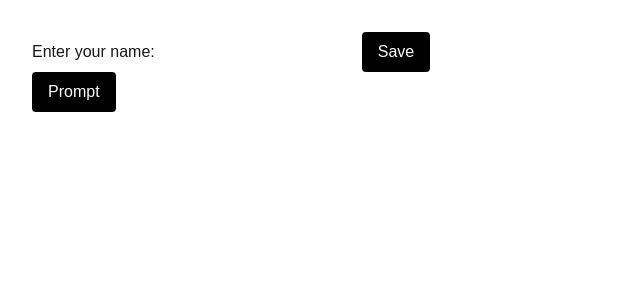
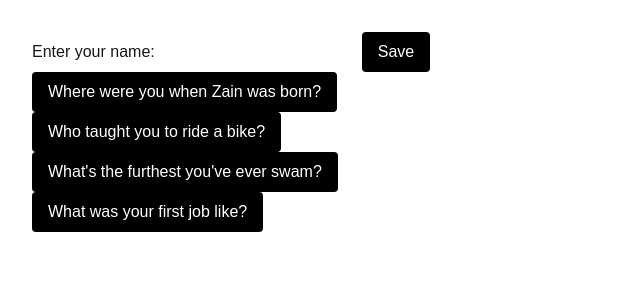
Before and after one commit to sarahalshawesh/voice_memories_app, a Next.js app in the folder frontend/: page / in a window 1280 px wide. Shown: the top 300 px of the page, without its empty margins (0-640 px from the left). Built offline with nearby package versions, Linux system fonts and the light colour scheme.

Commit message:
adds prompts buttons to home screen as a list

```diff
--- a/frontend/app/page.tsx
+++ b/frontend/app/page.tsx
@@ -13,6 +13,8 @@ export default function Home() {
   const [isNameStored, setIsNameStored] = useState<boolean>(false);
   const [isHomeScreen, setIsHomeScreen] = useState<boolean>(true);
 
+  const prompts = ["Where were you when Zain was born?", "Who taught you to ride a bike?", "What's the furthest you've ever swam?", "What was your first job like?"]
+
   // When Home first appears, check if a saved name exists in localStorage and put it into state
   useEffect (() => {
     const storedName = localStorage.getItem("personName");
@@ -25,6 +27,7 @@ export default function Home() {
   function changeScreen() {
     setIsHomeScreen(false)
   }
+
 
   // Adds name to localStorage
   function storeName() {
@@ -123,6 +126,7 @@ export default function Home() {
 
   return (
     <main className="p-8">
+      {/* Home screen */}
       {isHomeScreen ? (
       <div>
 
@@ -148,14 +152,20 @@ export default function Home() {
           Hello {personName}
           </label>)}
         <p></p>
-        <button
-          onClick={changeScreen}
-          className="rounded bg-black px-4 py-2 text-white"
-          >
-          Prompt
-        </button>
+        <ul>
+          {prompts.map((prompt, index) =>
+          <li key={index}>
+            <button
+              onClick={changeScreen}
+              className="rounded bg-black px-4 py-2 text-white"
+              >
+                {prompt}
+            </button>
+          </li>)}
+        </ul>
       </div>
       ) : (
+        /* Prompt screen */
       <div>
         {/* Logic for button switch between Record and Stop */}
         {!isRecording ? (
```
